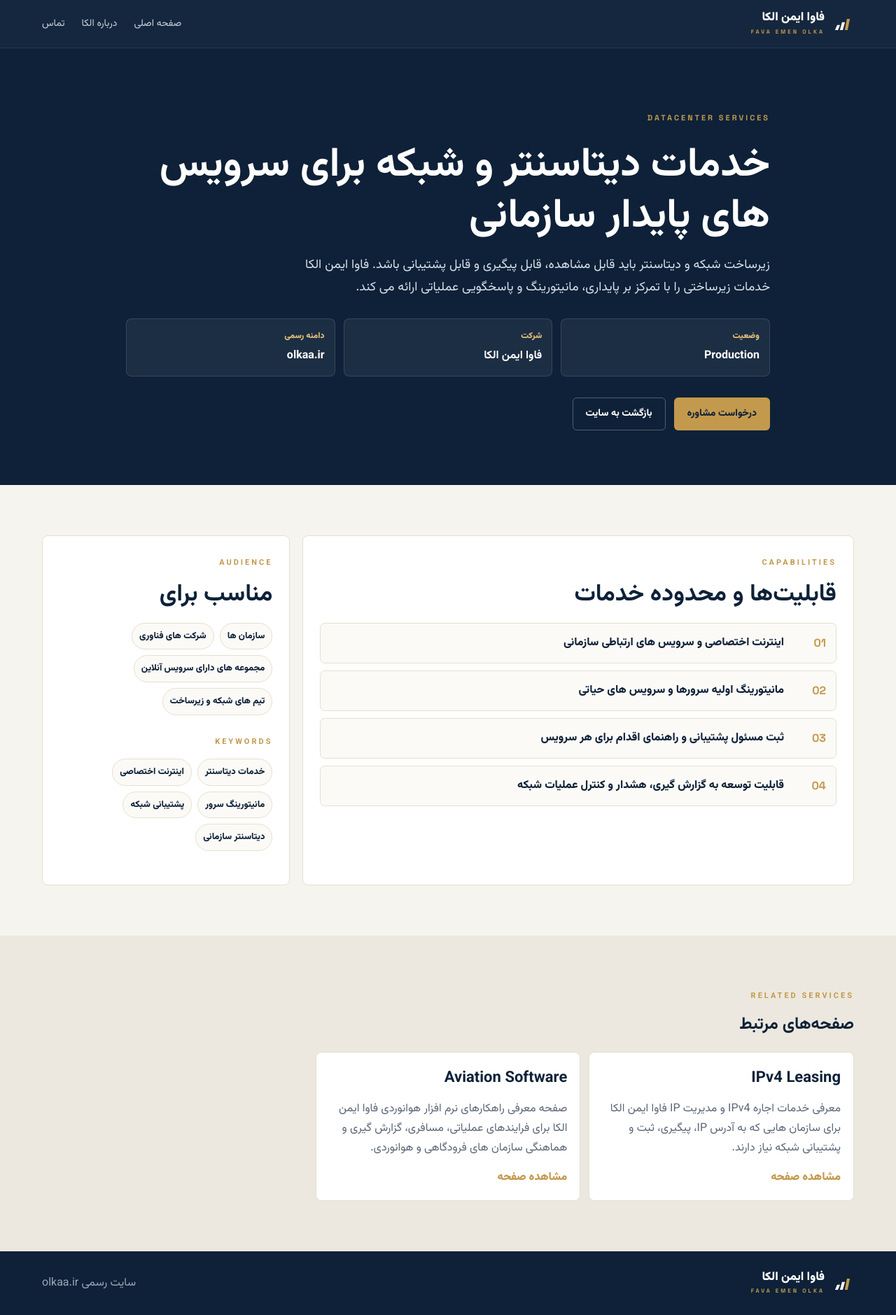
After one commit to SoheilArcher/olkaa.ir, a Django app: page /services/datacenter/ in a window 1280 px wide. The commit adds this page. Shown: the whole page at 70% size. Run offline with Django 5.2, Linux system fonts and the light colour scheme.

Commit message:
Add SEO service landing pages

```diff
--- a/static/css/site.css
+++ b/static/css/site.css
@@ -330,6 +330,111 @@ section { padding: 76px 0; }
 }
 .about-cards p {
   color: var(--muted);
+}
+.text-link {
+  display: inline-flex;
+  color: var(--gold);
+  font-weight: 900;
+  margin-top: 14px;
+}
+.service-hero {
+  background: var(--navy);
+  color: #fff;
+  padding: 86px 0 78px;
+}
+.service-hero-in {
+  max-width: 920px;
+}
+.service-hero h1 {
+  font-size: clamp(34px, 5vw, 58px);
+  line-height: 1.25;
+  margin: 18px 0;
+}
+.service-hero p {
+  color: #d7e0ea;
+  font-size: 18px;
+  max-width: 68ch;
+}
+.service-meta {
+  display: grid;
+  grid-template-columns: repeat(3, minmax(0, 1fr));
+  gap: 12px;
+  margin-top: 28px;
+}
+.service-meta div {
+  background: rgba(255, 255, 255, .06);
+  border: 1px solid rgba(255, 255, 255, .12);
+  border-radius: 8px;
+  padding: 14px;
+}
+.service-meta span {
+  display: block;
+  color: var(--gold-soft);
+  font-size: 12px;
+  font-weight: 850;
+  margin-bottom: 4px;
+}
+.service-meta b {
+  color: #fff;
+}
+.service-section {
+  padding: 72px 0;
+}
+.service-section-muted {
+  background: var(--cream);
+}
+.service-layout {
+  display: grid;
+  grid-template-columns: minmax(0, 1fr) minmax(300px, .45fr);
+  gap: 18px;
+}
+.service-panel {
+  background: #fff;
+  border: 1px solid var(--line);
+  border-radius: 8px;
+  padding: 24px;
+}
+.service-panel h2 {
+  font-size: clamp(24px, 3vw, 34px);
+  line-height: 1.3;
+  margin: 10px 0 18px;
+}
+.service-list {
+  display: grid;
+  gap: 10px;
+}
+.service-list div {
+  display: grid;
+  grid-template-columns: 48px 1fr;
+  gap: 12px;
+  align-items: start;
+  background: var(--panel);
+  border: 1px solid var(--line);
+  border-radius: 7px;
+  padding: 14px;
+}
+.service-list b {
+  color: var(--gold);
+  font-family: var(--en);
+}
+.service-list span {
+  color: var(--navy);
+  font-weight: 750;
+}
+.keyword-list {
+  display: flex;
+  flex-wrap: wrap;
+  gap: 8px;
+  margin: 10px 0 24px;
+}
+.keyword-list span {
+  background: var(--panel);
+  border: 1px solid var(--line);
+  border-radius: 999px;
+  color: var(--navy);
+  font-size: 13px;
+  font-weight: 800;
+  padding: 7px 10px;
 }
 .solutions,
 .clients { background: var(--cream); }
@@ -1240,7 +1345,11 @@ footer {
   .live-monitor { grid-template-columns: 1fr auto; }
   .finance-stats,
   .finance-layout,
-  .finance-grid-list { grid-template-columns: 1fr; }
+  .finance-grid-list,
+  .about-grid,
+  .about-cards,
+  .service-layout,
+  .service-meta { grid-template-columns: 1fr; }
   .finance-panel-wide { grid-column: auto; }
 }
 
--- a/templates/website/home_multilang.html
+++ b/templates/website/home_multilang.html
@@ -145,11 +145,12 @@
         <p>{{ content.solutions_text }}</p>
       </div>
       <div class="solution-grid">
-        {% for tag, titles in common.solutions %}
+        {% for tag, titles, slug in common.solutions %}
         <article class="card reveal">
           <span class="tag">{{ tag }}</span>
           <h3>{{ titles|get_item:lang }}</h3>
           <p>{{ common.solution_text|get_item:lang }}</p>
+          <a class="text-link" href="/services/{{ slug }}/">جزئیات</a>
         </article>
         {% endfor %}
       </div>
--- /dev/null
+++ b/templates/website/service_detail.html
@@ -0,0 +1,146 @@
+{% extends 'base.html' %}
+
+{% block title %}{{ service.title }}{% endblock %}
+{% block description %}{{ service.description }}{% endblock %}
+
+{% block seo %}
+<link rel="canonical" href="{{ canonical }}">
+<meta name="robots" content="index, follow, max-image-preview:large">
+<meta property="og:type" content="website">
+<meta property="og:site_name" content="فاوا ایمن الکا">
+<meta property="og:title" content="{{ service.title }}">
+<meta property="og:description" content="{{ service.description }}">
+<meta property="og:url" content="{{ canonical }}">
+<script type="application/ld+json">
+{
+  "@context": "https://schema.org",
+  "@type": "Service",
+  "name": "{{ service.headline|escapejs }}",
+  "description": "{{ service.description|escapejs }}",
+  "url": "{{ canonical }}",
+  "provider": {
+    "@type": "Organization",
+    "name": "فاوا ایمن الکا",
+    "alternateName": "Fava Emen Olka",
+    "url": "https://olkaa.ir/"
+  },
+  "areaServed": "IR",
+  "serviceType": "{{ service.eyebrow|escapejs }}"
+}
+</script>
+<script type="application/ld+json">
+{
+  "@context": "https://schema.org",
+  "@type": "BreadcrumbList",
+  "itemListElement": [
+    {"@type": "ListItem", "position": 1, "name": "فاوا ایمن الکا", "item": "{{ home_url }}"},
+    {"@type": "ListItem", "position": 2, "name": "{{ service.eyebrow|escapejs }}", "item": "{{ canonical }}"}
+  ]
+}
+</script>
+{% endblock %}
+
+{% block body %}
+<header class="nav">
+  <div class="wrap nav-in">
+    <a class="brand" href="/">
+      <svg class="mark" viewBox="0 0 120 100" fill="none" aria-hidden="true">
+        <polygon points="15,85 31,85 43,57 27,57" fill="#fff"/>
+        <polygon points="42,85 58,85 70,41 54,41" fill="#fff"/>
+        <polygon points="69,85 85,85 97,23 81,23" fill="#C39A4D"/>
+      </svg>
+      <span><span class="nm">فاوا ایمن الکا</span><span class="en">FAVA EMEN OLKA</span></span>
+    </a>
+    <nav class="links open-static">
+      <a href="/">صفحه اصلی</a>
+      <a href="/about/">درباره الکا</a>
+      <a href="/#contact">تماس</a>
+    </nav>
+  </div>
+</header>
+
+<main>
+  <section class="service-hero">
+    <div class="wrap service-hero-in">
+      <span class="eyebrow">{{ service.eyebrow }}</span>
+      <h1>{{ service.headline }}</h1>
+      <p>{{ service.lead }}</p>
+      <div class="service-meta">
+        <div><span>وضعیت</span><b>{{ service.status }}</b></div>
+        <div><span>شرکت</span><b>فاوا ایمن الکا</b></div>
+        <div><span>دامنه رسمی</span><b>olkaa.ir</b></div>
+      </div>
+      <div class="actions">
+        <a class="btn btn-gold" href="/#contact">درخواست مشاوره</a>
+        <a class="btn btn-ghost" href="{{ home_url }}">بازگشت به سایت</a>
+      </div>
+    </div>
+  </section>
+
+  <section class="service-section">
+    <div class="wrap service-layout">
+      <article class="service-panel">
+        <span class="section-kicker">Capabilities</span>
+        <h2>قابلیت‌ها و محدوده خدمات</h2>
+        <div class="service-list">
+          {% for feature in service.features %}
+          <div>
+            <b>0{{ forloop.counter }}</b>
+            <span>{{ feature }}</span>
+          </div>
+          {% endfor %}
+        </div>
+      </article>
+      <aside class="service-panel">
+        <span class="section-kicker">Audience</span>
+        <h2>مناسب برای</h2>
+        <div class="keyword-list">
+          {% for item in service.audience %}
+          <span>{{ item }}</span>
+          {% endfor %}
+        </div>
+        <span class="section-kicker">Keywords</span>
+        <div class="keyword-list">
+          {% for keyword in service.keywords %}
+          <span>{{ keyword }}</span>
+          {% endfor %}
+        </div>
+      </aside>
+    </div>
+  </section>
+
+  <section class="service-section service-section-muted">
+    <div class="wrap">
+      <div class="manager-heading">
+        <div>
+          <span class="section-kicker">Related Services</span>
+          <h2>صفحه‌های مرتبط</h2>
+        </div>
+      </div>
+      <div class="about-cards">
+        {% for related in related_services %}
+        <article>
+          <h2>{{ related.eyebrow }}</h2>
+          <p>{{ related.description }}</p>
+          <a class="text-link" href="/services/{{ related.slug }}/">مشاهده صفحه</a>
+        </article>
+        {% endfor %}
+      </div>
+    </div>
+  </section>
+</main>
+
+<footer>
+  <div class="wrap footer-in">
+    <a class="brand" href="/">
+      <svg class="mark" viewBox="0 0 120 100" fill="none" aria-hidden="true">
+        <polygon points="15,85 31,85 43,57 27,57" fill="#fff"/>
+        <polygon points="42,85 58,85 70,41 54,41" fill="#fff"/>
+        <polygon points="69,85 85,85 97,23 81,23" fill="#C39A4D"/>
+      </svg>
+      <span><span class="nm">فاوا ایمن الکا</span><span class="en">FAVA EMEN OLKA</span></span>
+    </a>
+    <span>سایت رسمی olkaa.ir</span>
+  </div>
+</footer>
+{% endblock %}
--- a/website/urls.py
+++ b/website/urls.py
@@ -7,6 +7,7 @@ app_name = "website"
 urlpatterns = [
     path("", views.home, name="home"),
     path("about/", views.about, name="about"),
+    path("services/<slug:slug>/", views.service_detail, name="service_detail"),
     path("en/", views.home, {"lang": "en"}, name="home_en"),
     path("ar/", views.home, {"lang": "ar"}, name="home_ar"),
     path("robots.txt", views.robots_txt, name="robots"),
--- a/website/views.py
+++ b/website/views.py
@@ -1,4 +1,4 @@
-from django.http import HttpResponse
+from django.http import Http404, HttpResponse
 from django.shortcuts import render
 from django.urls import reverse
 from django.utils import timezone
@@ -107,14 +107,102 @@ ABOUT_CONTENT = {
     ],
 }
 
+SERVICE_PAGES = {
+    "aviation-software": {
+        "title": "نرم افزار هوانوردی | فاوا ایمن الکا",
+        "description": "صفحه معرفی راهکارهای نرم افزار هوانوردی فاوا ایمن الکا برای فرایندهای عملیاتی، مسافری، گزارش گیری و هماهنگی سازمان های فرودگاهی و هوانوردی.",
+        "eyebrow": "Aviation Software",
+        "headline": "نرم افزار هوانوردی برای عملیات دقیق، سریع و قابل پیگیری",
+        "lead": "فاوا ایمن الکا راهکارهای نرم افزاری مرتبط با عملیات هوانوردی، خدمات مسافر، گزارش گیری، هماهنگی واحدها و کنترل فرایندهای عملیاتی را بر اساس نیاز سازمان طراحی و توسعه می دهد.",
+        "status": "In Development",
+        "keywords": ["نرم افزار هوانوردی", "سامانه فرودگاهی", "Airport ERP", "خدمات مسافر", "عملیات فرودگاهی"],
+        "audience": ["فرودگاه ها", "شرکت های خدمات فرودگاهی", "مجموعه های تشریفات", "واحدهای عملیات و گزارش گیری"],
+        "features": [
+            "مدیریت فرایندهای عملیاتی و هماهنگی واحدها",
+            "ثبت، پیگیری و گزارش گیری از خدمات مسافر",
+            "زیرساخت قابل توسعه برای اتصال به ماژول های مالی، CRM و تیکتینگ",
+            "طراحی متناسب با نیاز سازمان و سطح دسترسی کاربران",
+        ],
+        "related": ["cip-express", "home-check-in"],
+    },
+    "datacenter": {
+        "title": "خدمات دیتاسنتر و شبکه | فاوا ایمن الکا",
+        "description": "خدمات دیتاسنتر فاوا ایمن الکا شامل زیرساخت شبکه، اینترنت اختصاصی، مانیتورینگ، پشتیبانی سرویس و مدیریت عملیات برای سازمان ها است.",
+        "eyebrow": "Datacenter Services",
+        "headline": "خدمات دیتاسنتر و شبکه برای سرویس های پایدار سازمانی",
+        "lead": "زیرساخت شبکه و دیتاسنتر باید قابل مشاهده، قابل پیگیری و قابل پشتیبانی باشد. فاوا ایمن الکا خدمات زیرساختی را با تمرکز بر پایداری، مانیتورینگ و پاسخگویی عملیاتی ارائه می کند.",
+        "status": "Production",
+        "keywords": ["خدمات دیتاسنتر", "اینترنت اختصاصی", "مانیتورینگ سرور", "پشتیبانی شبکه", "دیتاسنتر سازمانی"],
+        "audience": ["سازمان ها", "شرکت های فناوری", "مجموعه های دارای سرویس آنلاین", "تیم های شبکه و زیرساخت"],
+        "features": [
+            "اینترنت اختصاصی و سرویس های ارتباطی سازمانی",
+            "مانیتورینگ اولیه سرورها و سرویس های حیاتی",
+            "ثبت مسئول پشتیبانی و راهنمای اقدام برای هر سرویس",
+            "قابلیت توسعه به گزارش گیری، هشدار و کنترل عملیات شبکه",
+        ],
+        "related": ["ipv4-leasing", "aviation-software"],
+    },
+    "ipv4-leasing": {
+        "title": "اجاره IPv4 و مدیریت IP | فاوا ایمن الکا",
+        "description": "معرفی خدمات اجاره IPv4 و مدیریت IP فاوا ایمن الکا برای سازمان هایی که به آدرس IP، پیگیری، ثبت و پشتیبانی شبکه نیاز دارند.",
+        "eyebrow": "IPv4 Leasing",
+        "headline": "اجاره IPv4 با مدیریت، ثبت و پشتیبانی عملیاتی",
+        "lead": "فاوا ایمن الکا سرویس اجاره و مدیریت IP را به عنوان بخشی از خدمات زیرساختی و دیتاسنتر ارائه می کند تا استفاده از منابع شبکه قابل پیگیری و قابل مدیریت باشد.",
+        "status": "Production",
+        "keywords": ["اجاره IPv4", "اجاره IP", "IPv4 Leasing", "مدیریت IP", "IP سازمانی"],
+        "audience": ["ارائه دهندگان سرویس", "شرکت های زیرساخت", "سازمان های دارای سرویس آنلاین", "تیم های شبکه"],
+        "features": [
+            "مدیریت بلوک های IP و وضعیت تخصیص",
+            "ثبت اطلاعات سرویس، مشتری و دوره استفاده",
+            "قابلیت اتصال به مالی و قراردادها در پورتال داخلی",
+            "پشتیبانی عملیاتی برای پیگیری سرویس و منابع شبکه",
+        ],
+        "related": ["datacenter"],
+    },
+    "home-check-in": {
+        "title": "Home Check-in | پذیرش مسافر در محل | فاوا ایمن الکا",
+        "description": "Home Check-in فاوا ایمن الکا سرویس پذیرش مسافر در منزل یا هتل، هماهنگی بار، ترانسفر و اتصال به تشریفات فرودگاهی را معرفی می کند.",
+        "eyebrow": "Home Check-in",
+        "headline": "Home Check-in برای تجربه مسافر بدون صف و اصطکاک عملیاتی",
+        "lead": "Home Check-in بخشی از سرویس های مسافری فاوا ایمن الکا است که فرایند پذیرش، هماهنگی بار، ترانسفر و اتصال به خدمات فرودگاهی را از محل مسافر تا فرودگاه منظم می کند.",
+        "status": "In Development",
+        "keywords": ["Home Check-in", "پذیرش در منزل", "پذیرش مسافر", "خدمات فرودگاهی", "CIP"],
+        "audience": ["مسافران ویژه", "آژانس ها", "هتل ها", "شرکت های خدمات فرودگاهی"],
+        "features": [
+            "ثبت درخواست پذیرش در محل",
+            "هماهنگی زمان، بار و اطلاعات مسافر",
+            "اتصال به فرایند تشریفات و ترانسفر اختصاصی",
+            "قابلیت توسعه به پنل مشتری، پرداخت و گزارش عملیاتی",
+        ],
+        "related": ["cip-express", "aviation-software"],
+    },
+    "cip-express": {
+        "title": "CIP Express | خدمات تشریفات فرودگاهی | فاوا ایمن الکا",
+        "description": "CIP Express فاوا ایمن الکا سرویس تشریفات فرودگاهی، Fast Track، لانژ اختصاصی، هماهنگی مسافر و تجربه سفر سازمان یافته را معرفی می کند.",
+        "eyebrow": "CIP Express",
+        "headline": "CIP Express برای تشریفات فرودگاهی منظم و قابل پیگیری",
+        "lead": "CIP Express با هدف کاهش اصطکاک سفر و هماهنگی بهتر خدمات فرودگاهی طراحی شده است؛ از پذیرش و Fast Track تا لانژ، ترانسفر و بدرقه مسافر.",
+        "status": "In Development",
+        "keywords": ["CIP Express", "خدمات CIP", "تشریفات فرودگاهی", "Fast Track", "لانژ اختصاصی"],
+        "audience": ["مسافران تجاری", "شرکت ها", "آژانس های گردشگری", "مجموعه های فرودگاهی"],
+        "features": [
+            "هماهنگی فرایند تشریفات و خدمات مسافر",
+            "پشتیبانی از Fast Track و لانژ اختصاصی",
+            "ثبت و پیگیری درخواست ها در ساختار عملیاتی",
+            "قابلیت اتصال به Home Check-in و سامانه های مالی/CRM",
+        ],
+        "related": ["home-check-in", "aviation-software"],
+    },
+}
+
 COMMON = {
     "sections": ["solutions", "signature", "datacenter", "clients", "offices", "contact"],
     "meta": [("DOMAIN", "olkaa.ir"), ("OFFICES", None), ("IPV4 POOL", "64,000")],
     "solutions": [
-        ("AVIATION", {"fa": "نرم افزار هوانوردی", "en": "Aviation software", "ar": "برمجيات الطيران"}),
-        ("ACCOUNTING", {"fa": "نرم افزار حسابداری", "en": "Accounting software", "ar": "برمجيات المحاسبة"}),
-        ("RMS", {"fa": "سامانه مدیریت درآمد", "en": "Revenue management", "ar": "إدارة الإيرادات"}),
-        ("HOSPITALITY", {"fa": "نرم افزار هتل داری", "en": "Hospitality software", "ar": "برمجيات الفنادق"}),
+        ("AVIATION", {"fa": "نرم افزار هوانوردی", "en": "Aviation software", "ar": "برمجيات الطيران"}, "aviation-software"),
+        ("DATACENTER", {"fa": "خدمات دیتاسنتر", "en": "Datacenter services", "ar": "خدمات مراكز البيانات"}, "datacenter"),
+        ("IPV4", {"fa": "اجاره IPv4", "en": "IPv4 leasing", "ar": "تأجير IPv4"}, "ipv4-leasing"),
+        ("CIP", {"fa": "CIP Express", "en": "CIP Express", "ar": "CIP Express"}, "cip-express"),
     ],
     "solution_text": {
         "fa": "طراحی، استقرار و پشتیبانی راهکارهای عملیاتی برای سازمان های حساس به کیفیت سرویس.",
@@ -174,6 +262,29 @@ def about(request):
     )
 
 
+def service_detail(request, slug):
+    service = SERVICE_PAGES.get(slug)
+    if not service:
+        raise Http404("Service page not found")
+    canonical = _absolute(request, reverse("website:service_detail", kwargs={"slug": slug}))
+    related_services = [
+        {**SERVICE_PAGES[related_slug], "slug": related_slug}
+        for related_slug in service["related"]
+        if related_slug in SERVICE_PAGES
+    ]
+    return render(
+        request,
+        "website/service_detail.html",
+        {
+            "canonical": canonical,
+            "home_url": _absolute(request, reverse("website:home")),
+            "service": service,
+            "related_services": related_services,
+            "slug": slug,
+        },
+    )
+
+
 def robots_txt(request):
     body = "\n".join(
         [
@@ -194,6 +305,14 @@ def sitemap_xml(request):
         for code, data in LANGUAGES.items()
     ]
     urls.append(("fa-about", request.build_absolute_uri(reverse("website:about")), "0.9"))
+    for slug in SERVICE_PAGES:
+        urls.append(
+            (
+                f"service-{slug}",
+                request.build_absolute_uri(reverse("website:service_detail", kwargs={"slug": slug})),
+                "0.9",
+            )
+        )
     today = timezone.localdate().isoformat()
     items = []
     language_urls = urls[: len(LANGUAGES)]
```
Also changed, not shown: website/content-strategy.md (+1 -0 lines), website/service-pages.md (added, +26 -0 lines).
